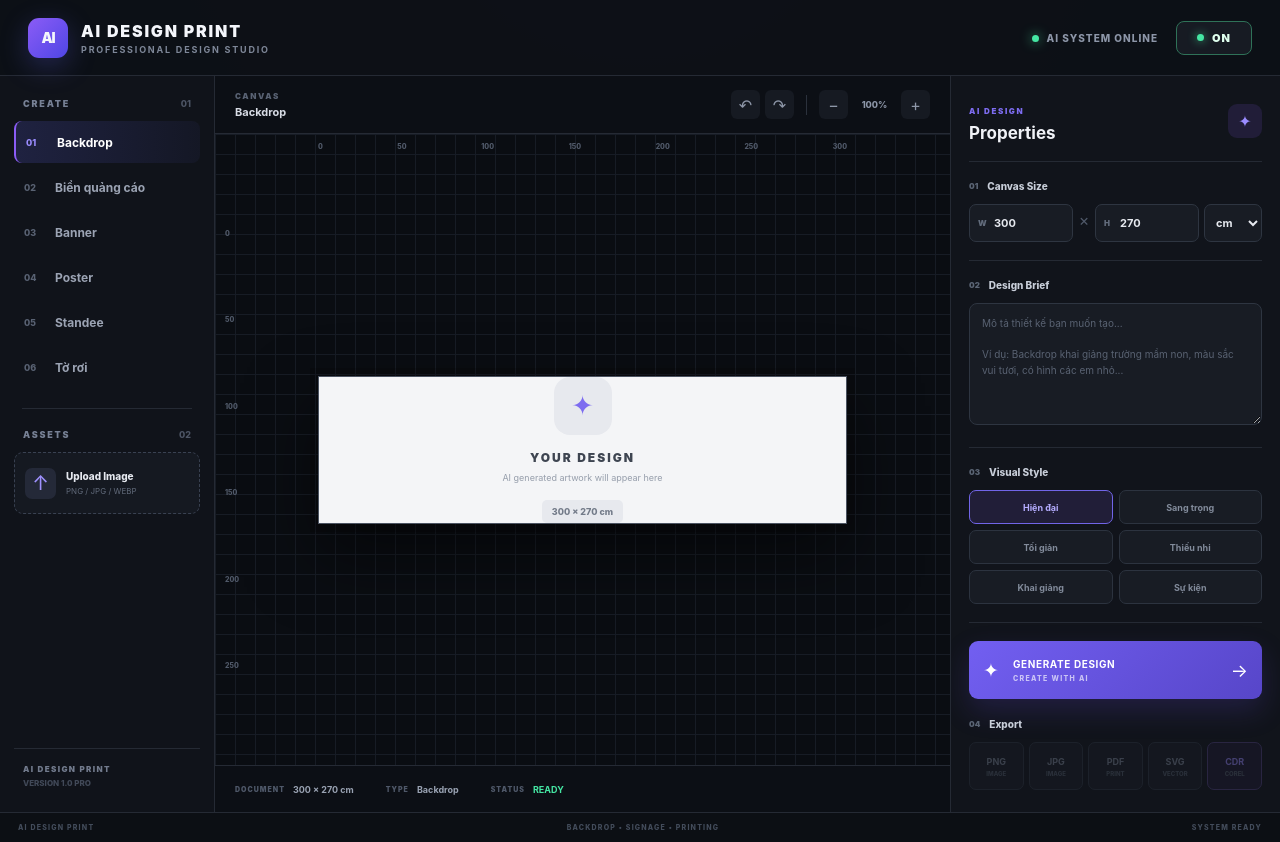
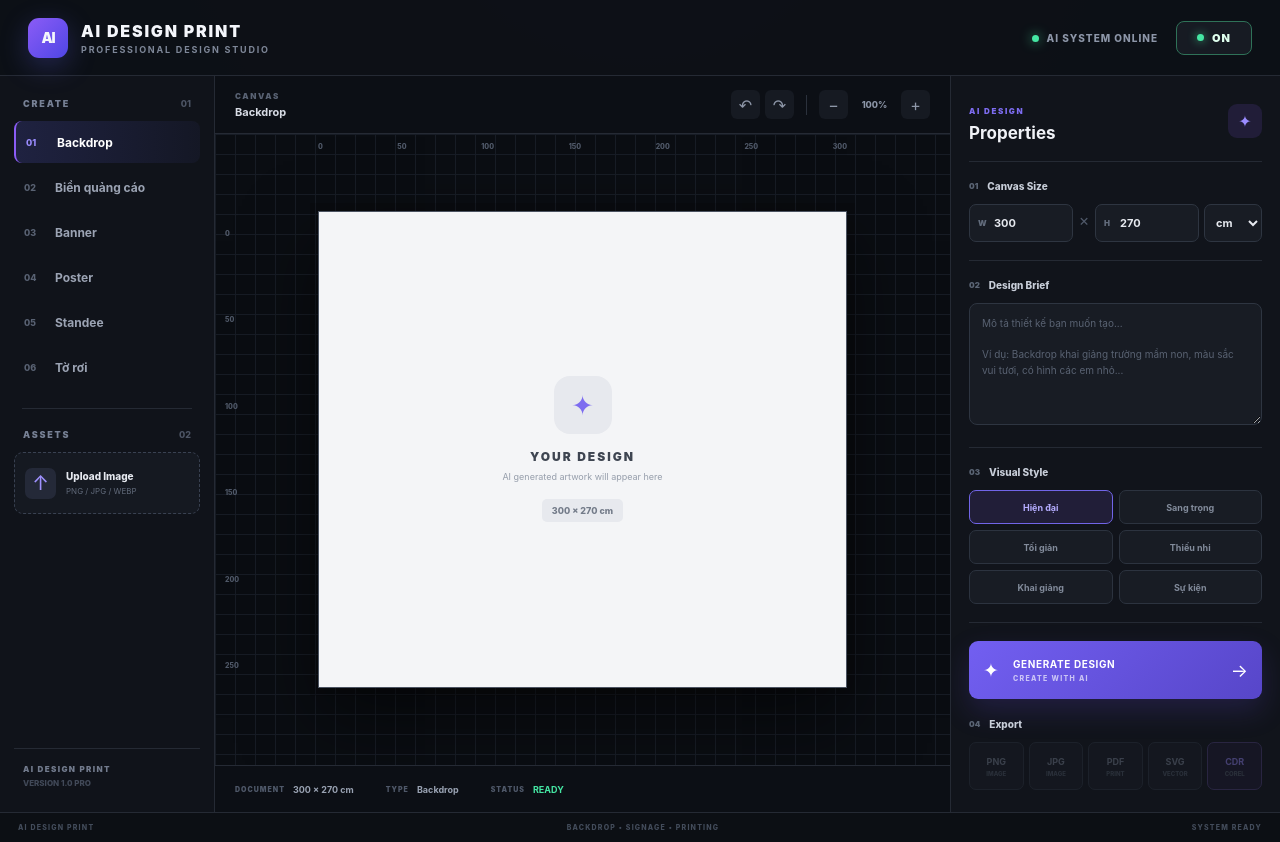
Before and after one commit to aidesignvietnam/ai-design-print, a React (Vite) app: page / in a window 1280 px wide. Built offline with nearby package versions, Linux system fonts and the light colour scheme.

Commit message:
Refactor design canvas div with dynamic aspect ratio
Update design canvas div to include dynamic aspect ratio.

```diff
--- a/src/main.jsx
+++ b/src/main.jsx
@@ -314,9 +314,12 @@ const handleDownloadPDF = () => {
               <span>200</span>
               <span>250</span>
             </div>
-
-            <div className="design-canvas">
-
+          <div
+  className="design-canvas"
+  style={{
+    aspectRatio: `${Number(width) || 300} / ${Number(height) || 270}`,
+  }}
+>
 {generating ? (
   <div className="empty-canvas">
     <div className="canvas-icon">✦</div>
```
